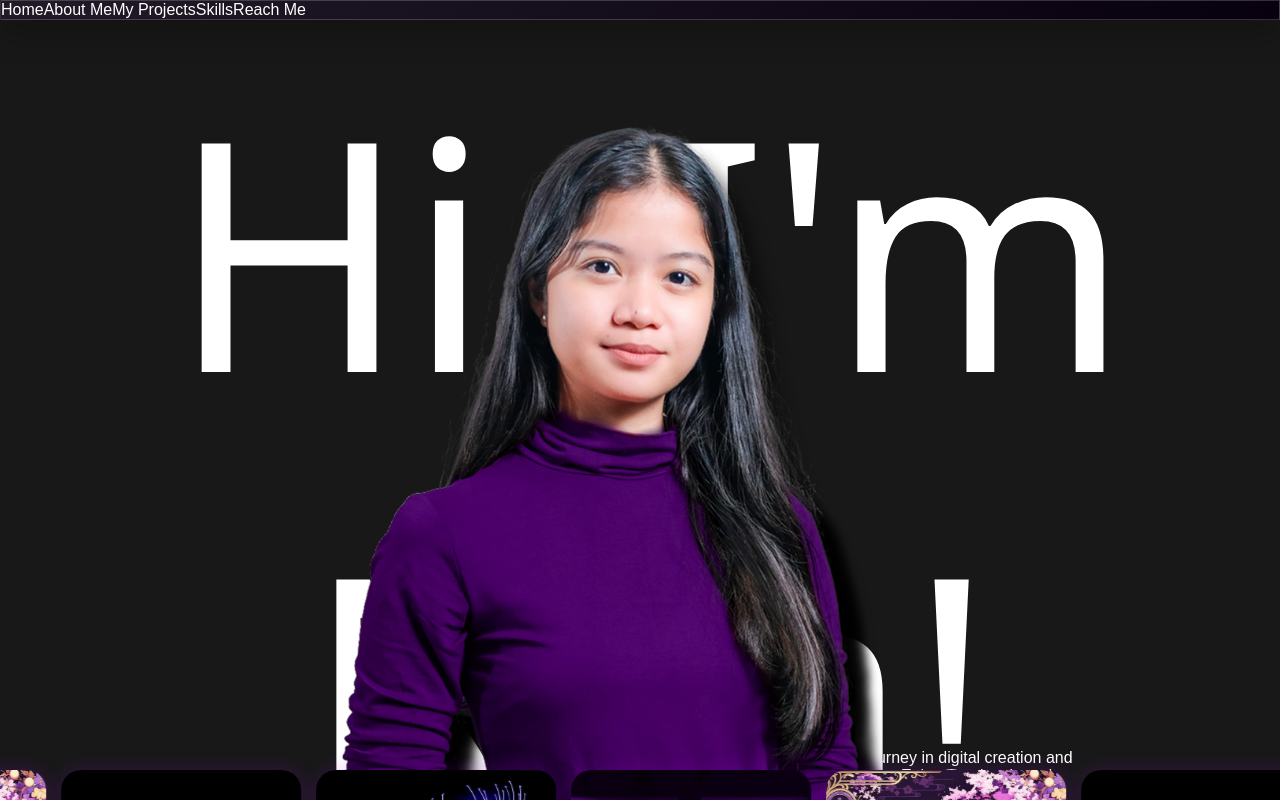
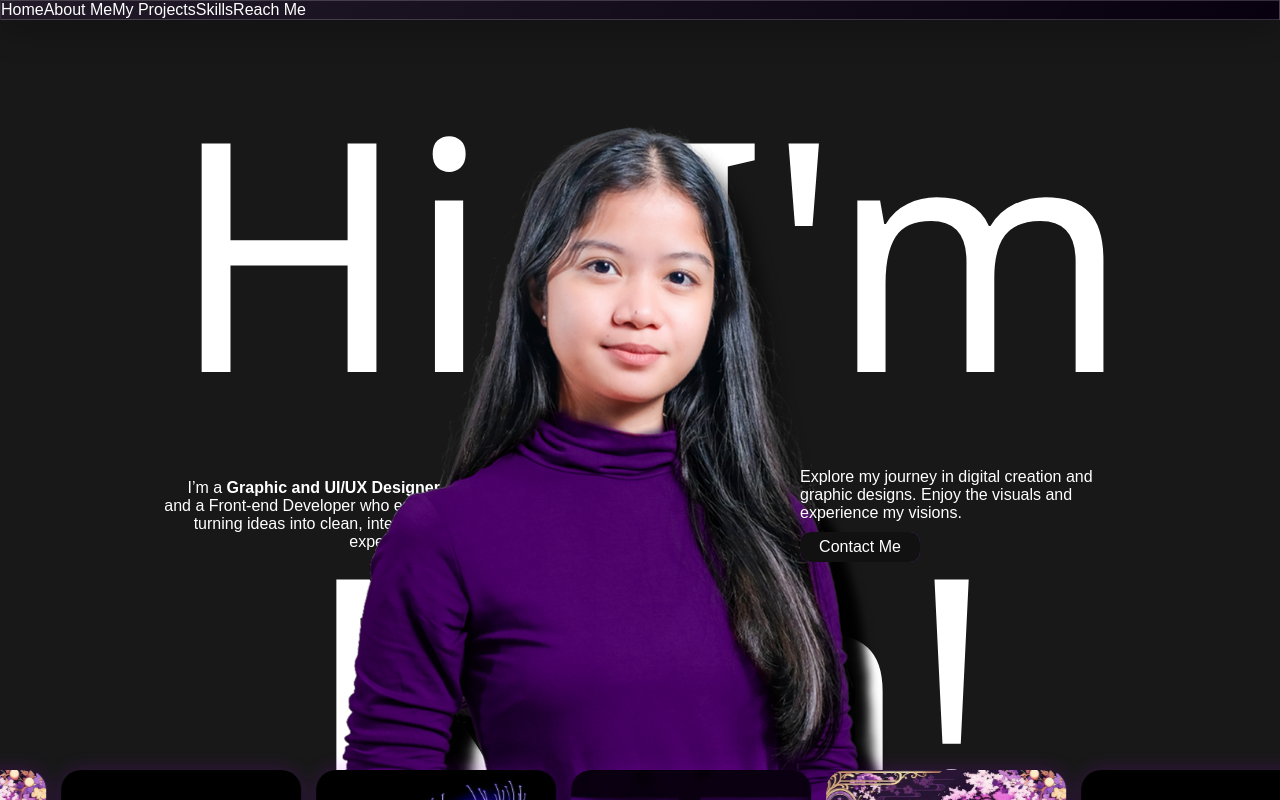
Before and after one commit to kneamacaspac/nea-portfolio, a React (Vite) app: page / in a window 1280 px wide. Shown: the top 800 px of the page. Built offline with nearby package versions, Linux system fonts and the light colour scheme; a web font is replaced by a local one.

Commit message:
Fixed home page

```diff
--- a/src/components/Home.jsx
+++ b/src/components/Home.jsx
@@ -9,24 +9,25 @@ function Home() {
         <div className="home-content">
           <div className="home-image-wrapper">
             <img src={heroPhoto} alt="Nea" className="home-image" />
-          </div>
-          <div className="home-text">
-            <h1>Hi, I&apos;m Nea!</h1>
 
             <div className="home-right">
               <p>
                 Explore my journey in digital creation and graphic designs.
                 Enjoy the visuals and experience my visions.
               </p>
-              <a href="#contact" className="contact-button">
+              <a href="#contact" className="contact-button glow-on-hover">
                 Contact Me
               </a>
             </div>
+          </div>
+          <div className="home-text">
+            <h1>Hi, I&apos;m Nea!</h1>
 
             <div className="home-left">
               <p>
-                I’m a Graphic and UI/UX Designer and a Front-end Developer who
-                enjoys turning ideas into clean, interactive experiences.
+                I’m a <strong>Graphic and UI/UX Designer</strong> and a
+                Front-end Developer who enjoys turning ideas into clean,
+                interactive experiences.
               </p>
             </div>
           </div>
--- a/src/styles/home.css
+++ b/src/styles/home.css
@@ -5,7 +5,7 @@
   min-height: 900px;
 }
 
-h1 {
+.home-section h1 {
   font-family: "Jaini", system-ui;
   font-weight: 400;
   font-style: normal;
@@ -34,10 +34,10 @@ h1 {
 
 .home-right {
   max-width: 300px;
-  z-index: 2;
+  z-index: 5;
   position: absolute;
-  right: 200px;
-  top: 85%;
+  right: 180px;
+  top: 55%;
   transform: translateY(-50%);
 }
 
@@ -46,7 +46,26 @@ h1 {
   z-index: 2;
   position: absolute;
   left: 160px;
-  top: 95%;
+  top: 55%;
   transform: translateY(-50%);
   text-align: right;
 }
+
+.home-image {
+  pointer-events: none;
+}
+
+.contact-button {
+  display: inline-flex;
+  align-items: center;
+  justify-content: center;
+  background-color: var(--accent-soft);
+  min-height: 30px;
+  max-height: 50px;
+  min-width: 120px;
+  max-width: 150px;
+  margin-top: 10px;
+  color: white;
+  text-decoration: none;
+  border-radius: 10px;
+}
--- a/src/styles/slider.css
+++ b/src/styles/slider.css
@@ -5,6 +5,7 @@
   z-index: 5;
   position: absolute;
   bottom: 0;
+  pointer-events: none;
 }
 
 .slider-track {
--- a/src/styles/utilities.css
+++ b/src/styles/utilities.css
@@ -44,3 +44,71 @@
   border: 1px solid rgba(255, 255, 255, 0.18);
   box-shadow: 0 8px 32px 0 rgba(0, 0, 0, 0.37);
 }
+
+.glow-on-hover:before {
+  content: "";
+  background: linear-gradient(
+    45deg,
+    #491675,
+    rgb(179, 0, 255),
+    #b100ff,
+    #b100ff,
+    #7b2cbf,
+    #9d4edd,
+    #c77dff,
+    #e0aaff
+  );
+  position: absolute;
+  top: -2px;
+  left: -2px;
+  background-size: 400%;
+  z-index: -1;
+  filter: blur(5px);
+  width: calc(100% + 4px);
+  height: calc(100% + 4px);
+  animation: glowing 20s linear infinite;
+  opacity: 0;
+  transition: opacity 0.3s ease-in-out;
+  border-radius: 10px;
+}
+
+.glow-on-hover:active {
+  color: #000;
+}
+
+.glow-on-hover:active:after {
+  background: transparent;
+}
+
+.glow-on-hover:hover:before {
+  opacity: 1;
+}
+
+.glow-on-hover {
+  position: relative;
+  z-index: 0;
+}
+
+.glow-on-hover:after {
+  z-index: -1;
+  content: "";
+  position: absolute;
+  width: 100%;
+  height: 100%;
+  background: #111;
+  left: 0;
+  top: 0;
+  border-radius: 10px;
+}
+
+@keyframes glowing {
+  0% {
+    background-position: 0 0;
+  }
+  50% {
+    background-position: 400% 0;
+  }
+  100% {
+    background-position: 0 0;
+  }
+}
```
